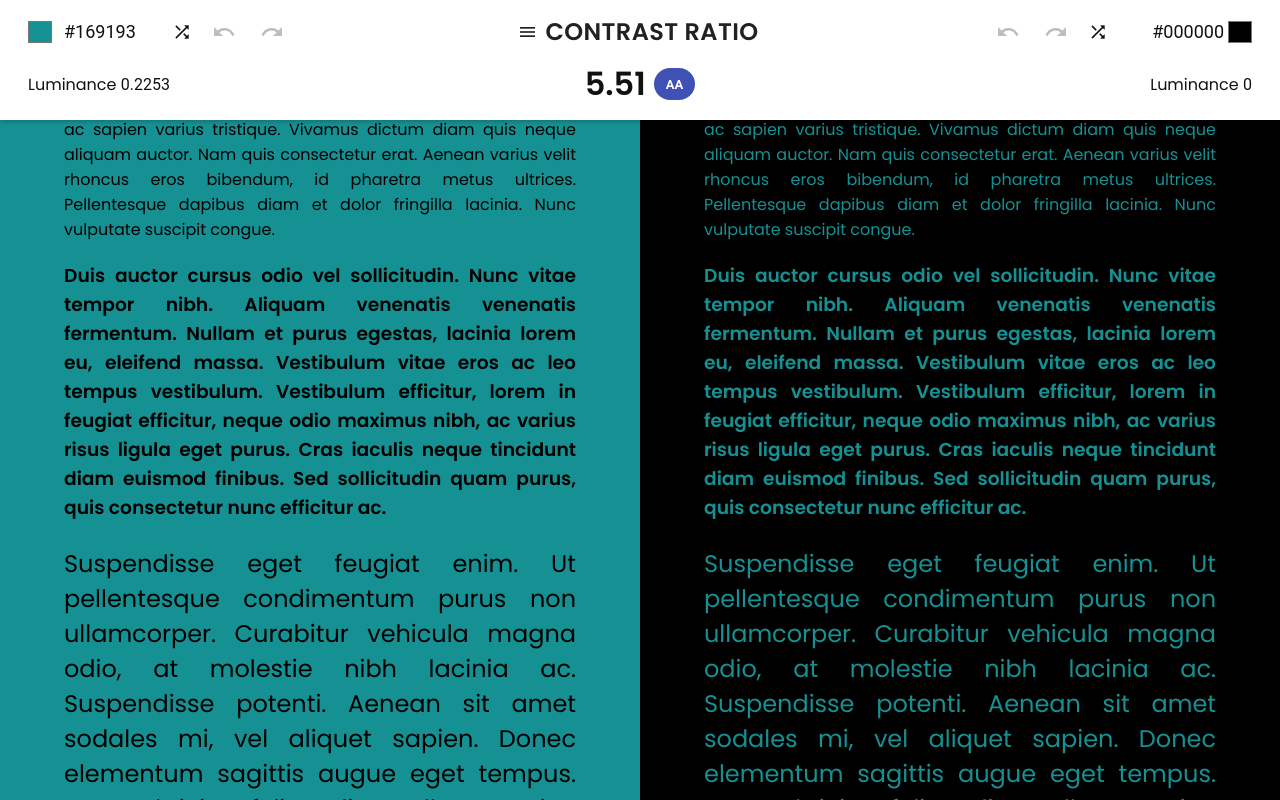
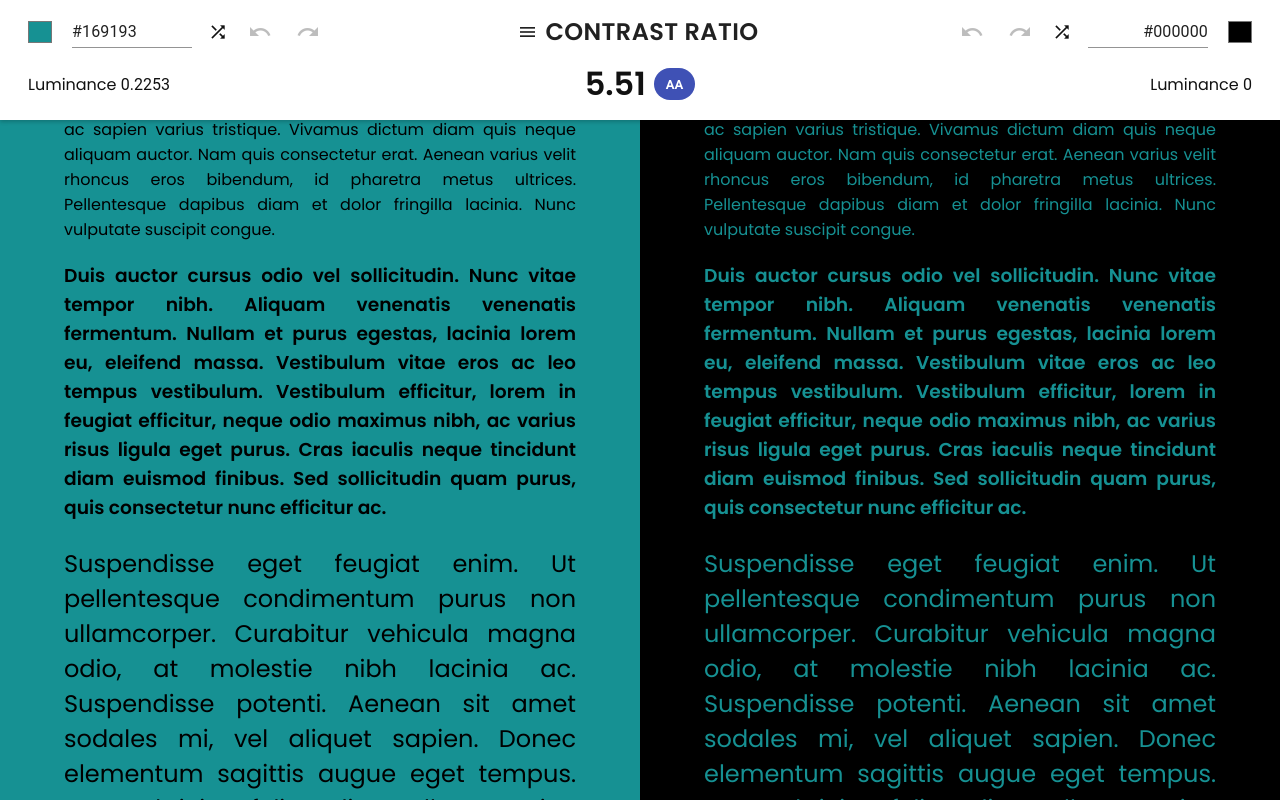
Before and after one commit to adamgraham/colorly, a React (Create React App) app: page /colorly/contrast in a window 1280 px wide. Built offline with nearby package versions, Linux system fonts and the light colour scheme.

Commit message:
Replace color picker label with input field

```diff
--- a/src/components/AppHeader.js
+++ b/src/components/AppHeader.js
@@ -3,7 +3,6 @@ import { useDispatch, useSelector } from 'react-redux';
 import { withRouter } from 'react-router-dom';
 import PropTypes from 'prop-types';
 import classNames from 'classnames';
-import Color from 'color';
 import {
   MaterialButton,
   MaterialIcon,
@@ -92,8 +91,7 @@ const AppHeader = ({
         onShuffleClick={() => dispatch(shuffleBaseColor())}
         onUndoClick={() => dispatch(undoBaseColor())}
         onRedoClick={() => dispatch(redoBaseColor())}
-        showLabel
-        value={new Color(baseColor).hex()}
+        value={baseColor}
       />
       <div className="flex justify-content-center align-items-center">
         <MaterialButton
@@ -137,8 +135,7 @@ const AppHeader = ({
           onShuffleClick={() => dispatch(shuffleSecondaryBaseColor())}
           onUndoClick={() => dispatch(undoSecondaryBaseColor())}
           onRedoClick={() => dispatch(redoSecondaryBaseColor())}
-          showLabel
-          value={new Color(secondaryBaseColor).hex()}
+          value={secondaryBaseColor}
         />
       ) : (
         <div className="text-align-right typography-credits">
--- a/src/components/ColorPicker.css
+++ b/src/components/ColorPicker.css
@@ -12,9 +12,8 @@
   cursor: pointer;
 }
 
-.color-picker > label {
-  width: 100px;
-  cursor: pointer;
+.color-picker__input {
+  width: 120px;
 }
 
 .color-picker--left-aligned {
@@ -27,6 +26,10 @@
   text-align: right;
 }
 
+.color-picker--right-aligned .color-picker__input > input {
+  text-align: right;
+}
+
 .color-picker .shuffle-button {
   padding: 8px;
 }
--- a/src/components/ColorPicker.js
+++ b/src/components/ColorPicker.js
@@ -2,7 +2,13 @@ import React, { useEffect, useMemo, useState } from 'react';
 import PropTypes from 'prop-types';
 import classNames from 'classnames';
 import debounce from 'lodash/debounce';
-import { MaterialIcon, MaterialIconButton } from '../components/material';
+import Color from 'color';
+import {
+  MaterialIcon,
+  MaterialIconButton,
+  MaterialInput,
+} from '../components/material';
+import { enterKeyHandler } from '../utils/eventHandlers';
 import './ColorPicker.css';
 
 const ColorPicker = React.forwardRef(
@@ -17,32 +23,54 @@ const ColorPicker = React.forwardRef(
       onShuffleClick = () => {},
       onUndoClick = () => {},
       onRedoClick = () => {},
-      showLabel = false,
       value,
     },
     ref
   ) => {
-    const [color, setColor] = useState('#000000');
+    const [color, setColor] = useState({ input: '#000000', picker: '#000000' });
 
     useEffect(() => {
-      if (value && value !== color) {
-        setColor(value);
+      if (value && color.picker !== value) {
+        setColor({ input: value, picker: value });
       }
-    }, [value, color, ref]);
+    }, [color, onColorChange, value]);
 
-    const changeColor = useMemo(
+    const pickColor = useMemo(
       () =>
         debounce((pickedColor) => {
-          onColorChange(pickedColor);
-          setColor(pickedColor);
+          if (pickedColor) {
+            onColorChange(pickedColor.toLowerCase());
+          }
         }, 100),
       [onColorChange]
     );
 
-    const handleChange = (event) => {
-      const { value } = event.currentTarget;
-      changeColor(value);
-    };
+    const buttons = [
+      <MaterialIconButton
+        aria-label="Undo"
+        key="undo-button"
+        className="undo-button"
+        color="inherit"
+        disabled={!allowUndo}
+        onClick={onUndoClick}
+      >
+        <MaterialIcon>undo</MaterialIcon>
+      </MaterialIconButton>,
+      <MaterialIconButton
+        aria-label="Redo"
+        key="redo-button"
+        className="redo-button"
+        color="inherit"
+        disabled={!allowRedo}
+        onClick={onRedoClick}
+      >
+        <MaterialIcon>redo</MaterialIcon>
+      </MaterialIconButton>,
+    ];
+
+    if (alignment === 'right') {
+      buttons.reverse();
+    }
 
     return (
       <div
@@ -54,16 +82,36 @@ const ColorPicker = React.forwardRef(
       >
         <input
           id={id}
-          onChange={handleChange}
+          onChange={(event) => {
+            pickColor(event.target.value);
+          }}
           ref={ref}
           type="color"
-          value={color}
+          value={color.picker}
         />
-        {showLabel && (
-          <label htmlFor={id} className="typography-input margin-left-md">
-            {color}
-          </label>
-        )}
+        <MaterialInput
+          className={classNames('color-picker__input', 'typography-input', {
+            'margin-left-lg': alignment === 'left',
+            'margin-right-md': alignment === 'left',
+            'margin-right-lg': alignment === 'right',
+            'margin-left-md': alignment === 'right',
+          })}
+          onChange={(event) => {
+            setColor({ ...color, input: event.target.value });
+          }}
+          onKeyDown={enterKeyHandler((event) => {
+            event.target.blur();
+          })}
+          onBlur={(event) => {
+            try {
+              const inputColor = new Color(event.target.value);
+              onColorChange(inputColor.hex().toLowerCase());
+            } catch {
+              setColor({ ...color, input: value });
+            }
+          }}
+          value={color.input}
+        />
         <MaterialIconButton
           aria-label="Randomize"
           className="shuffle-button"
@@ -72,50 +120,7 @@ const ColorPicker = React.forwardRef(
         >
           <MaterialIcon>shuffle</MaterialIcon>
         </MaterialIconButton>
-        {alignment === 'left' && (
-          <>
-            <MaterialIconButton
-              aria-label="Undo"
-              className="undo-button"
-              color="inherit"
-              disabled={!allowUndo}
-              onClick={onUndoClick}
-            >
-              <MaterialIcon>undo</MaterialIcon>
-            </MaterialIconButton>
-            <MaterialIconButton
-              aria-label="Redo"
-              className="redo-button"
-              color="inherit"
-              disabled={!allowRedo}
-              onClick={onRedoClick}
-            >
-              <MaterialIcon>redo</MaterialIcon>
-            </MaterialIconButton>
-          </>
-        )}
-        {alignment === 'right' && (
-          <>
-            <MaterialIconButton
-              aria-label="Redo"
-              className="redo-button"
-              color="inherit"
-              disabled={!allowRedo}
-              onClick={onRedoClick}
-            >
-              <MaterialIcon>redo</MaterialIcon>
-            </MaterialIconButton>
-            <MaterialIconButton
-              aria-label="Undo"
-              className="undo-button"
-              color="inherit"
-              disabled={!allowUndo}
-              onClick={onUndoClick}
-            >
-              <MaterialIcon>undo</MaterialIcon>
-            </MaterialIconButton>
-          </>
-        )}
+        {buttons}
       </div>
     );
   }
--- a/src/components/material.js
+++ b/src/components/material.js
@@ -4,5 +4,6 @@ export { default as MaterialMenu } from '@material-ui/core/Menu';
 export { default as MaterialMenuItem } from '@material-ui/core/MenuItem';
 export { default as MaterialIcon } from '@material-ui/core/Icon';
 export { default as MaterialIconButton } from '@material-ui/core/IconButton';
+export { default as MaterialInput } from '@material-ui/core/Input';
 export { default as MaterialSnackbar } from '@material-ui/core/Snackbar';
 export { default as MaterialTooltip } from '@material-ui/core/Tooltip';
--- a/src/reducers.js
+++ b/src/reducers.js
@@ -56,7 +56,7 @@ const addSecondaryBaseColor = (state, color) => {
 const setBaseColor = (state, action) => {
   try {
     new Color(action.color);
-    return addBaseColor(state, action.color);
+    return addBaseColor(state, action.color.toLowerCase());
   } catch {
     return state;
   }
@@ -65,7 +65,7 @@ const setBaseColor = (state, action) => {
 const setSecondaryBaseColor = (state, action) => {
   try {
     new Color(action.color);
-    return addSecondaryBaseColor(state, action.color);
+    return addSecondaryBaseColor(state, action.color.toLowerCase());
   } catch {
     return state;
   }
--- a/src/utils/eventHandlers.js
+++ b/src/utils/eventHandlers.js
@@ -1,4 +1,4 @@
-export const enterKeyHandler = (callback) => (event) => {
+export const enterKeyHandler = (callback = () => {}) => (event) => {
   if (event.defaultPrevented) {
     return;
   }
```
